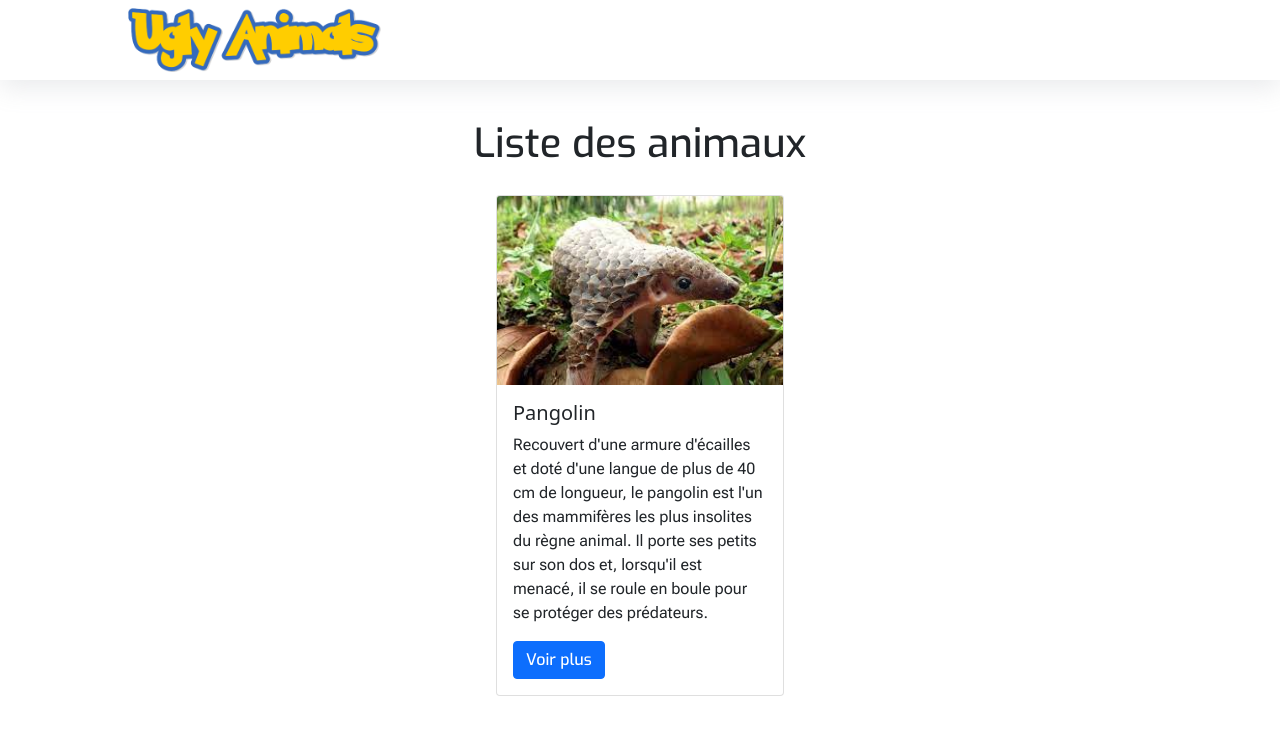
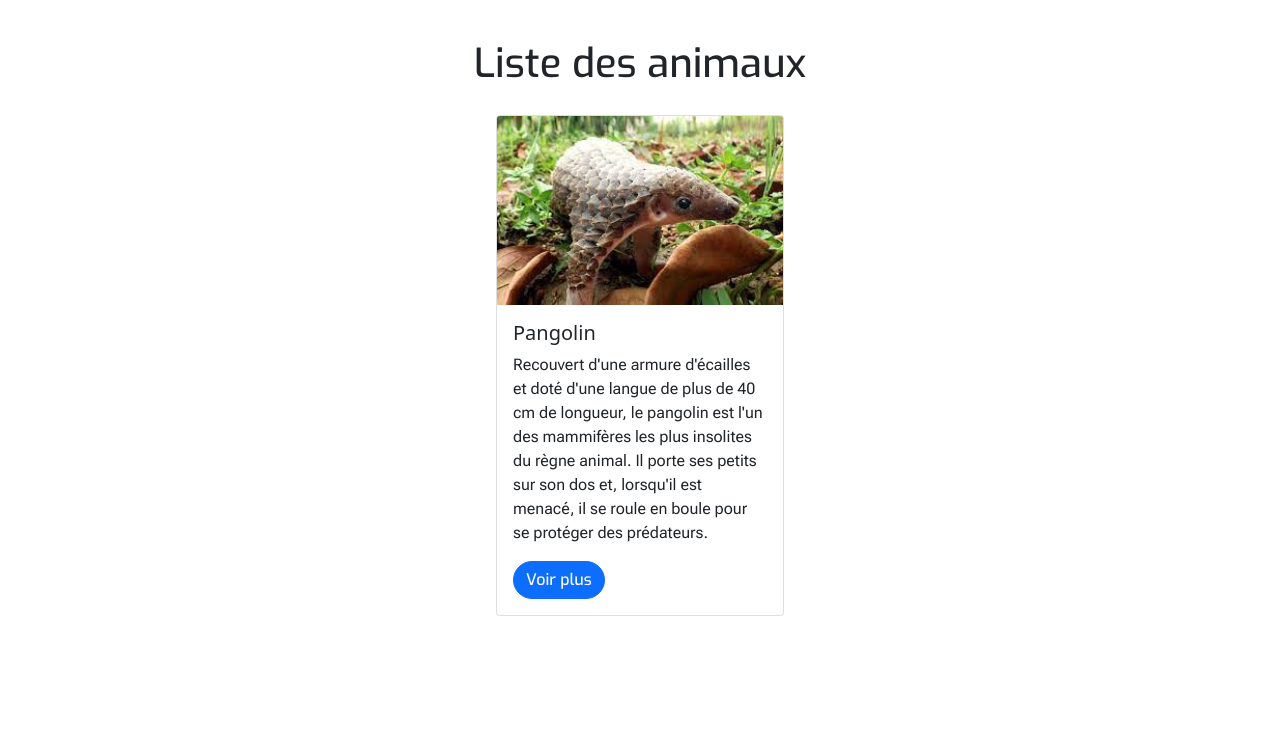
Before and after one commit to LorenzoRu/PHP-UglyAnimal, a PHP site: page / in a window 1280 px wide. Shown: the top 735 px of the page. Run offline with PHP 8.4, Linux system fonts and the light colour scheme; data comes from the database, SQL or seed files in the repository.

Commit message:
Update index.php

```diff
--- a/index.php
+++ b/index.php
@@ -1,5 +1,6 @@
 <?php
     include('./Config/db.php');
+    include('./template/nav.php');
     $resp = $db->query('SELECT * FROM Animals');
 ?>
 
@@ -15,20 +16,17 @@
     <link href="https://fonts.googleapis.com/css2?family=Exo:wght@500&family=Roboto+Flex:opsz@8..144&display=swap" rel="stylesheet">
 </head>
 <body>
-    <nav class="navbar">
-    <a href="index.php"><img src="./public/img/Ugly Animals.png"></a>
-    </nav>
 
     <section>
         <h1>Liste des animaux</h1>
-        <div id="contenant">
+        <div id="contenant" class="d-flex flex-wrap justify-content-center">
             <?php while ($data = $resp->fetch()) :  ?>
             <div class="card" style="width: 18rem;">
                 <img src="<?php echo $data['image'] ?>" class="card-img-top" alt="...">
                 <div class="card-body">
                     <h5 class="card-title"><?php echo $data['name'] ?></h5>
                     <p class="card-text"><?php echo substr($data['summary'], 0, 275) ;?></p>
-                    <a href="details.php?id=<?php echo $data['id'] ?>" class="btn btn-primary">Voir plus</a>
+                    <a href="details.php?id=<?php echo $data['id'] ?>" class="btn btn-primary rounded-pill">Voir plus</a>
                 </div>
             </div>
             <?php endwhile;
```
